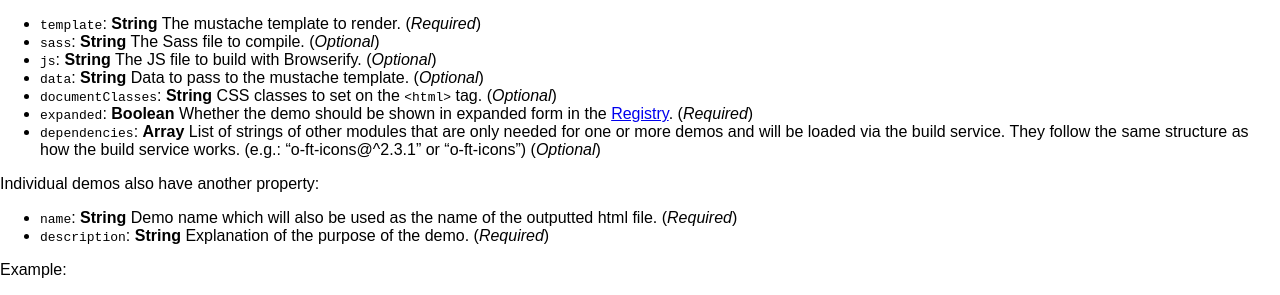
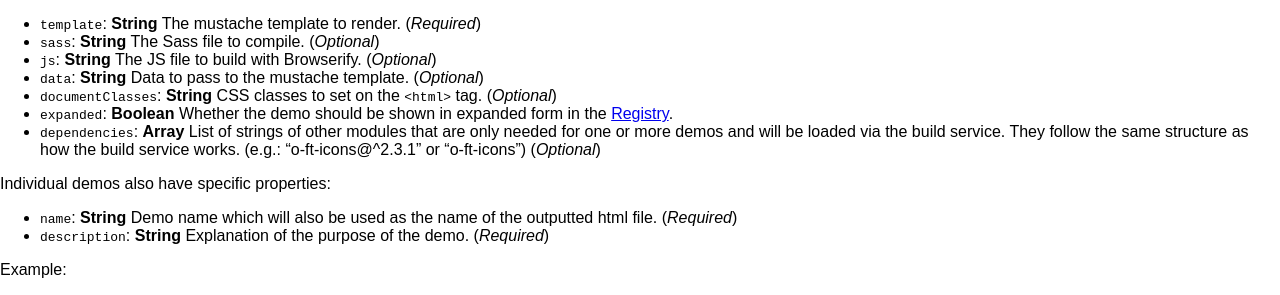
Before and after one commit to Financial-Times/ft-origami, a Jekyll site: the page built from docs/component-spec/modules.md, in a window 1280 px wide and 900 px high, scrolled down 5196 px. Shown: the part 155-450 px from the top of the window. Built offline with Jekyll 4.4.1, drawn with Linux system fonts in a browser that asks for light colours; nearby versions of some CDN libraries; comment, search, counter and statistics services are not loaded; a style sheet for code colours, icons or effects is not loaded.

Commit message:
Fixes things commented by @triblondon

```diff
--- a/docs/component-spec/modules.md
+++ b/docs/component-spec/modules.md
@@ -263,10 +263,10 @@ The demo config properties in your `origami.json` tells the Build Service and th
 * `js`: __String__ The JS file to build with Browserify. (_Optional_)
 * `data`: __String__ Data to pass to the mustache template. (_Optional_)
 * `documentClasses`: __String__ CSS classes to set on the `<html>` tag. (_Optional_)
-* `expanded`: __Boolean__ Whether the demo should be shown in expanded form in the [Registry](registry.origami.ft.com). (_Required_)
+* `expanded`: __Boolean__ Whether the demo should be shown in expanded form in the [Registry](registry.origami.ft.com).
 * `dependencies`: __Array__ List of strings of other modules that are only needed for one or more demos and will be loaded via the build service. They follow the same structure as how the build service works. (e.g.: "o-ft-icons@^2.3.1" or "o-ft-icons") (_Optional_)
 
-Individual demos also have another property:
+Individual demos also have specific properties:
 
 * `name`: __String__ Demo name which will also be used as the name of the outputted html file. (_Required_)
 * `description`: __String__ Explanation of the purpose of the demo. (_Required_)
```
Also changed, not shown: docs/syntax/origamijson.md (+2 -2 lines).
